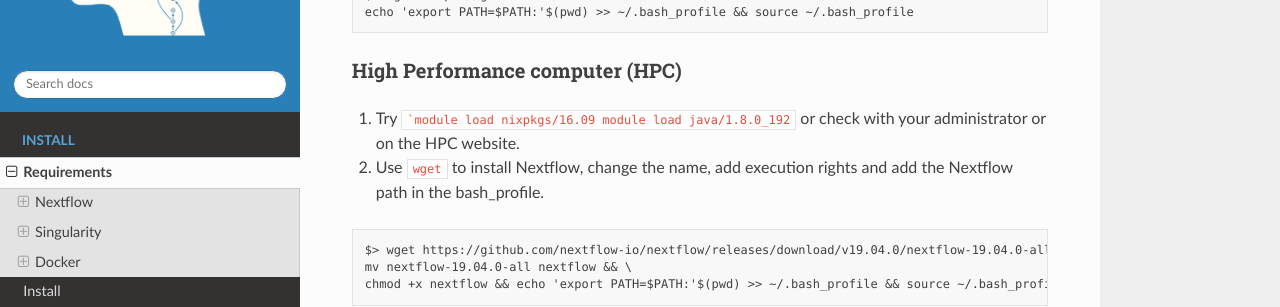
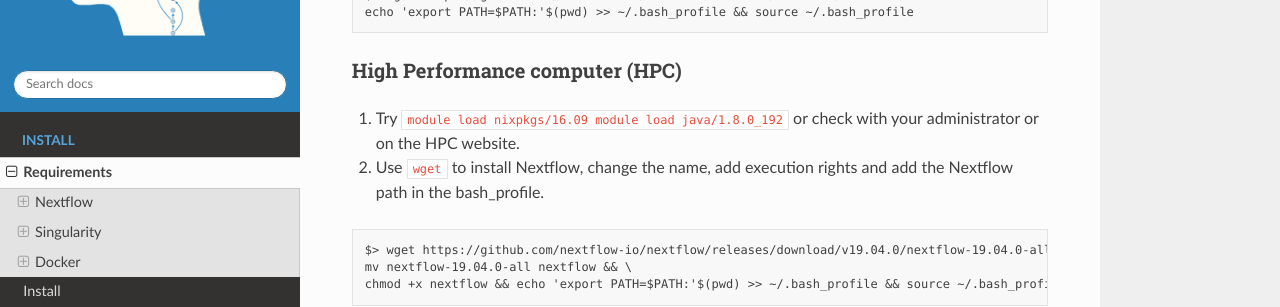
Before and after one commit to scilus/tractoflow_documentation, a Sphinx documentation site: the page built from source/installation/requirements.rst, in a window 1280 px wide and 900 px high, scrolled down 388 px. Shown: the part 147-454 px from the top of the window. Built offline with Sphinx 7.4.7 and the Read the Docs theme 2.0.0, drawn with Linux system fonts in a browser that asks for light colours.

Commit message:
DOC: Remove spare backtick
Remove spare backtick.

````diff
--- a/source/installation/requirements.rst
+++ b/source/installation/requirements.rst
@@ -27,7 +27,7 @@
 High Performance computer (HPC)
 ###############################
 
-1. Try ```module load nixpkgs/16.09 module load java/1.8.0_192`` or check with your administrator or on the HPC website.
+1. Try ``module load nixpkgs/16.09 module load java/1.8.0_192`` or check with your administrator or on the HPC website.
 2. Use ``wget`` to install Nextflow, change the name, add execution rights and add the Nextflow path in the bash_profile.
 
 ::
````
